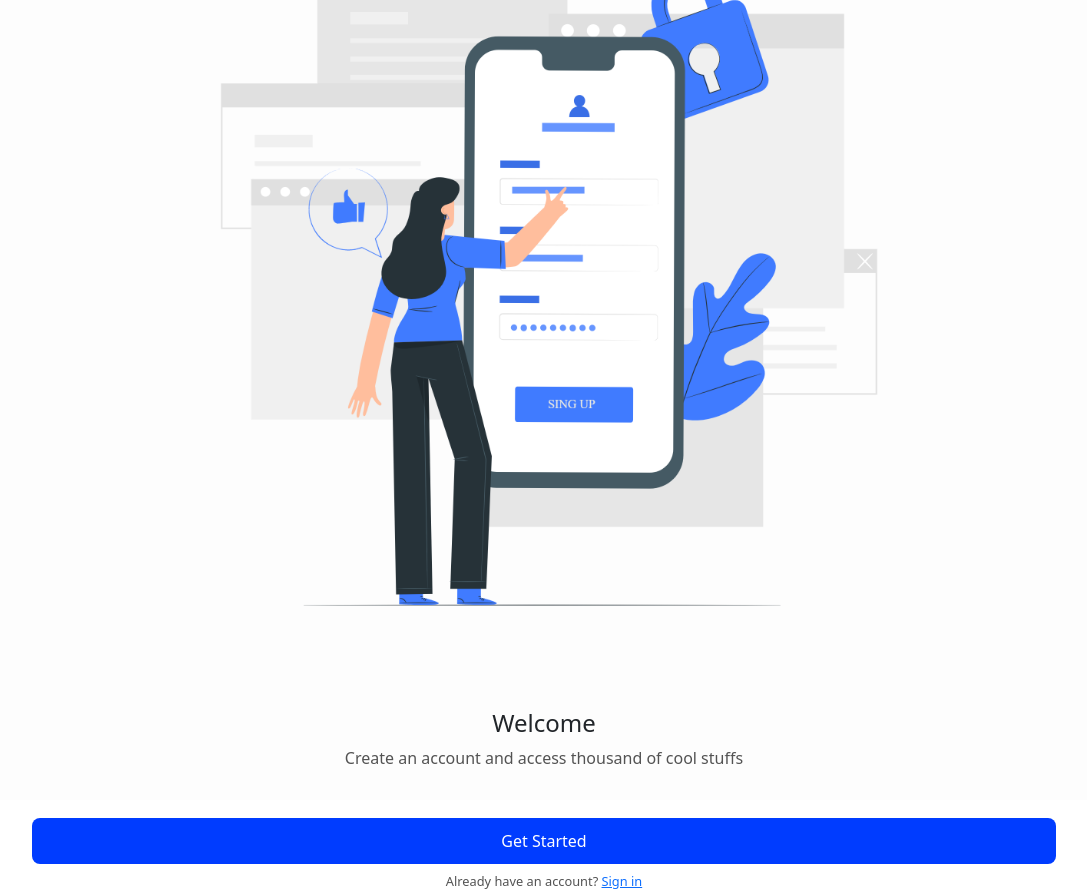
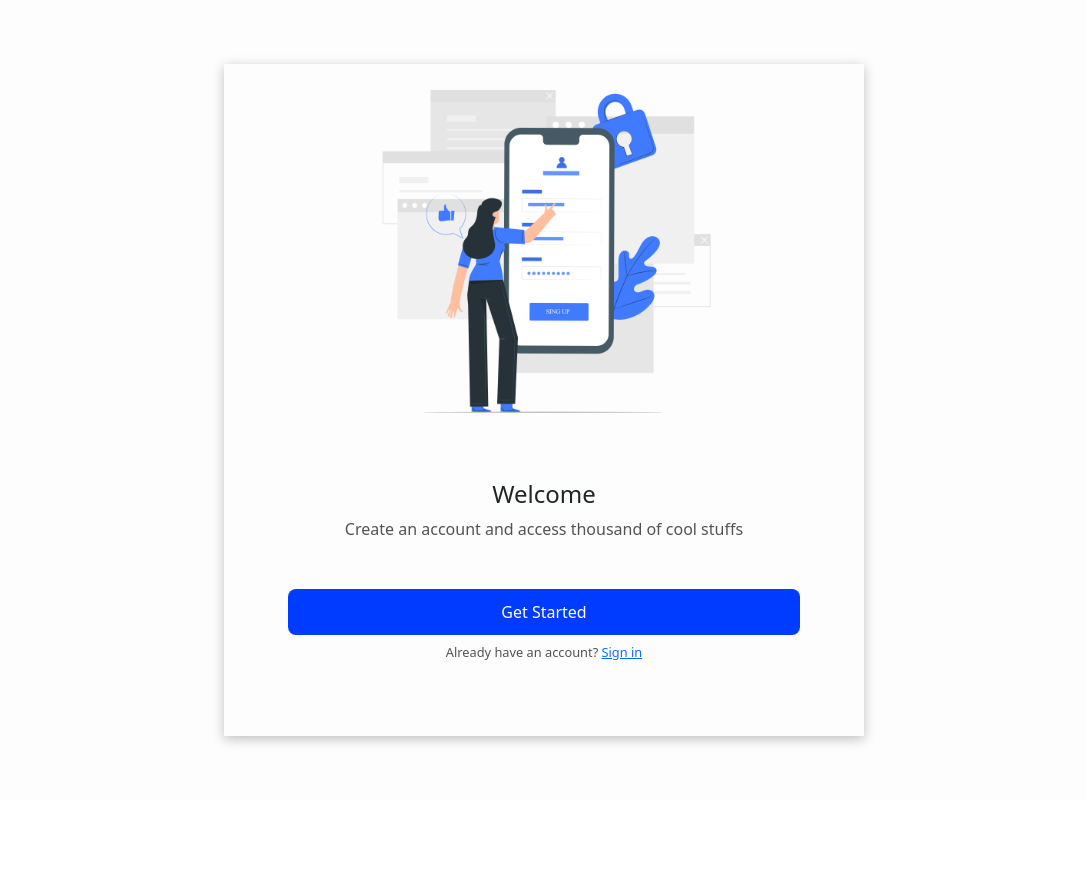
Before and after one commit to holuwateemeeleyin/login-mobile, a React (Create React App) app: page / in a window 1280 px wide. Shown: the whole page, without its empty margins (96-1183 px from the left). After the commit the page ends 800 px from the top, so only its background shows below. Built offline with nearby package versions, Linux system fonts and the light colour scheme.

Commit message:
added Desktop view style

```diff
--- a/src/App.css
+++ b/src/App.css
@@ -110,3 +110,12 @@ input {
     justify-content: right;
     color: #969696;
 }
+
+
+@media screen and (min-width:756px) {
+    .home{
+        width: 40rem;
+        min-height: 42rem;
+        box-shadow: 0 0.2rem 0.7rem 0 #bebebe;
+    }
+}
```
